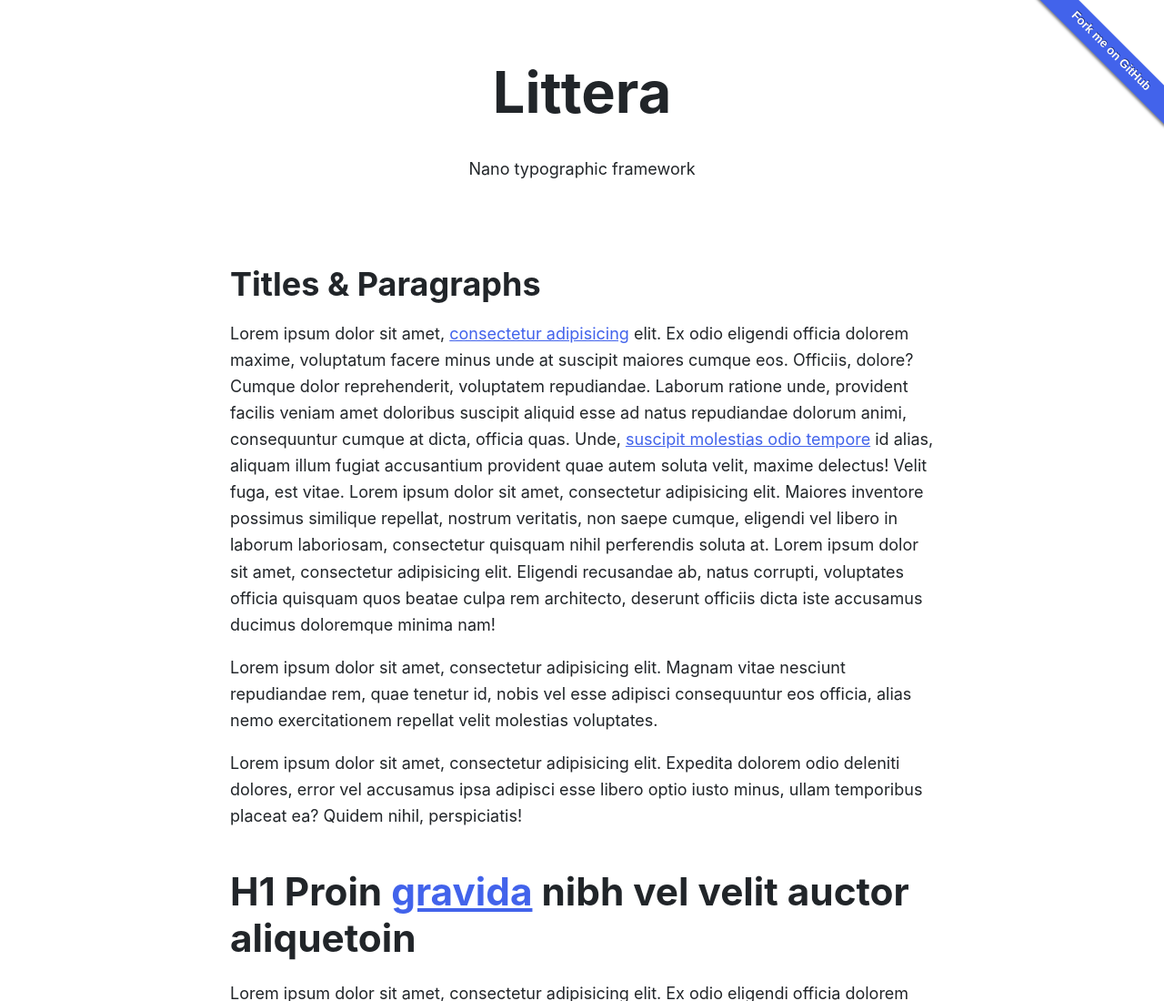
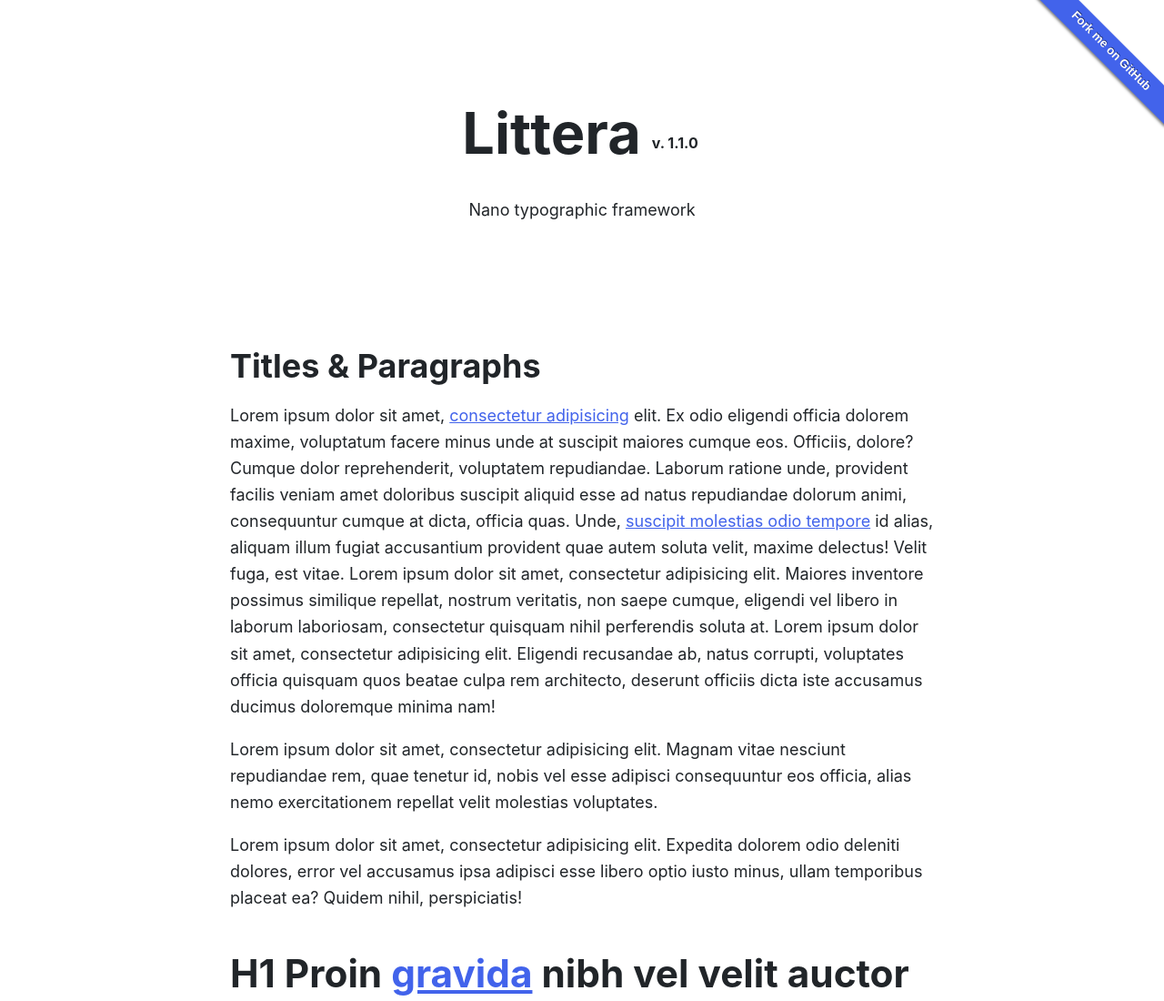
Before and after one commit to zoxon/littera, a website: page index.html in a window 1280 px wide. Shown: the top 1100 px of the page at 91% size. Drawn offline with nearby package versions, Linux system fonts and the light colour scheme.

Commit message:
Update demo

```diff
--- a/index.html
+++ b/index.html
@@ -12,19 +12,40 @@
     />
     <link rel="stylesheet" href="./dest/littera.css" />
     <style>
+      .container {
+        max-width: 43em;
+        padding-left: 1em;
+        padding-right: 1em;
+        margin: 0 auto;
+      }
+
       .content {
-        max-width: 43em;
         padding: 1em;
-        margin: auto;
       }
 
       .header {
         text-align: center;
         margin-bottom: 2em;
+        padding-top: 2.5em;
+        padding-bottom: 2.5em;
       }
 
       .logo__name {
         font-size: 3.5em;
+        display: inline-flex;
+        align-items: flex-end;
+      }
+
+      .logo__version {
+        display: inline-block;
+        font-size: 16px;
+        vertical-align: baseline;
+        background-color: var(--link-color);
+        color: var(--base-background-color);
+        padding: 0.25em;
+        border-radius: 0.25em;
+        margin-left: 0.5em;
+        margin-bottom: 0.8em;
       }
 
       .footer {
@@ -48,7 +69,7 @@
         text-indent: -999999px;
       }
 
-      .github-fork-ribbon.fixed {
+      .github-fork-ribbon_fixed {
         position: fixed;
       }
 
@@ -97,7 +118,7 @@
 
   <body>
     <a
-      class="github-fork-ribbon right-top fixed"
+      class="github-fork-ribbon"
       href="https://github.com/simonwhitaker/github-fork-ribbon-css"
       data-ribbon="Fork me on GitHub"
       title="Fork me on GitHub"
@@ -105,14 +126,17 @@
       Fork me on GitHub
     </a>
 
-    <header class="header">
+    <header class="header container">
       <div href="#" class="logo header__logo">
-        <h1 class="logo__name">Littera</h1>
+        <h1 class="logo__name">
+          Littera
+          <span class="logo__version">v. 1.1.0</span>
+        </h1>
         <div class="logo__description">Nano typographic framework</div>
       </div>
     </header>
 
-    <main class="content content-wrapper">
+    <main class="container content content-wrapper">
       <h2 id="titles-and-paragraphs">Titles &amp; Paragraphs</h2>
       <p>
         Lorem ipsum dolor sit amet,
```
